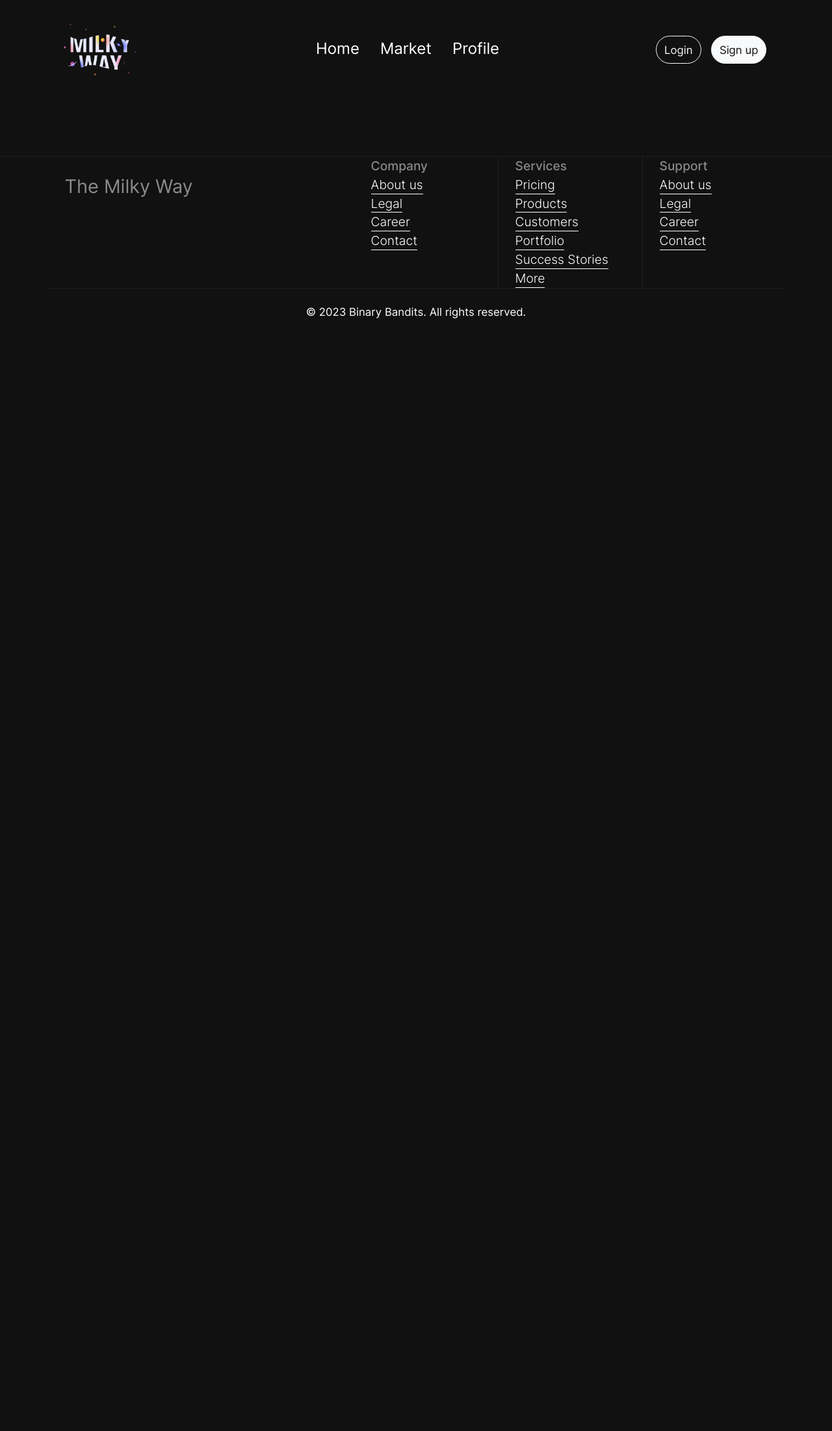
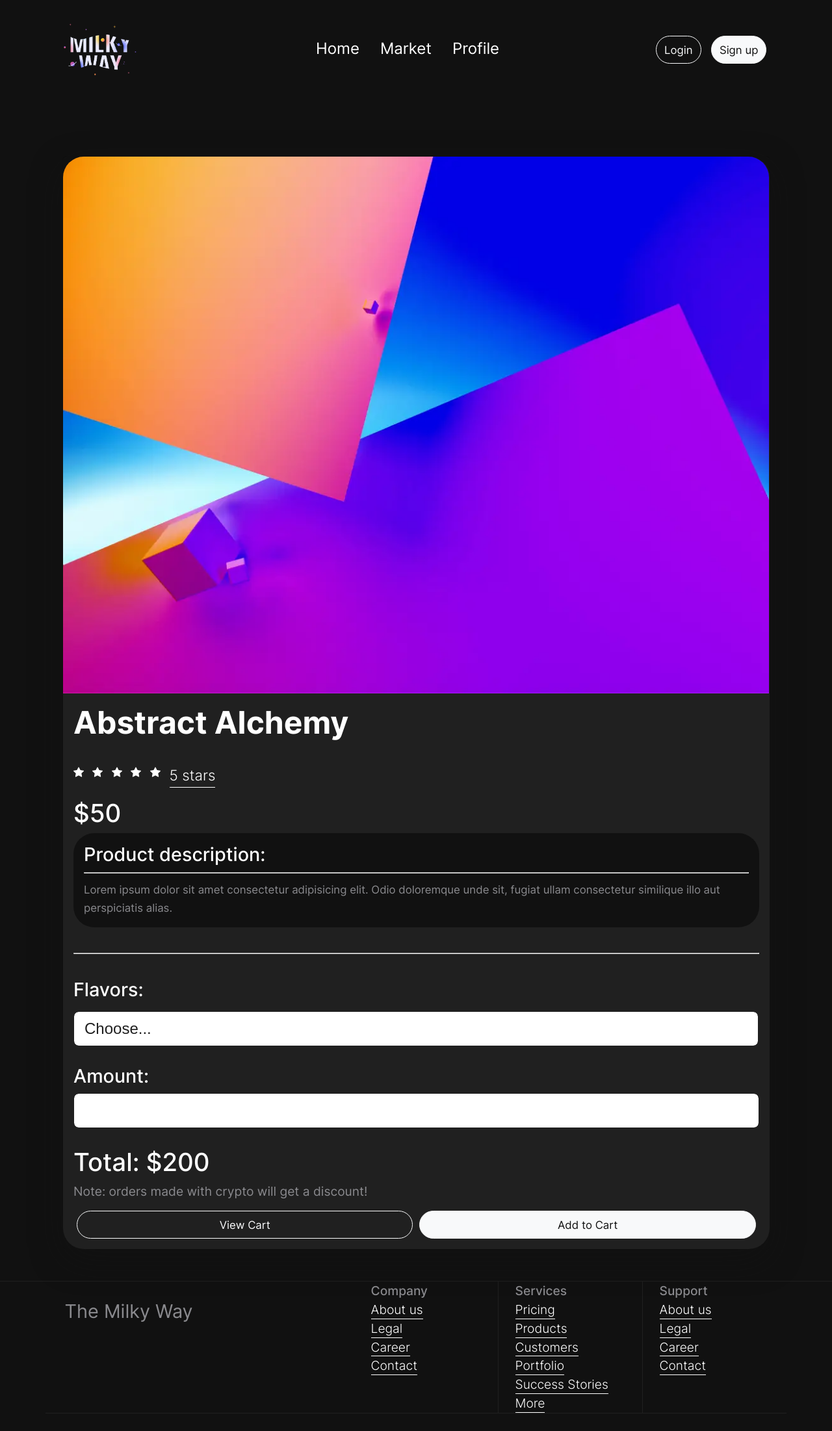
Before and after one commit to DefkieHaust/server_conf, a Django app: template pages/templates/pages/product.html in a window 1280 px wide. Shown: the top 2202 px of the page at 65% size. Before the commit the page ends 490 px from the top, so only its background shows below. Run offline with Django 4.2, Linux system fonts and the light colour scheme; the template is opened without the code that fills it, so the values that code supplies are empty; some libraries are stand-ins or nearby versions.

Commit message:
add product page

```diff
--- a/market/admin.py
+++ b/market/admin.py
@@ -8,3 +8,4 @@ admin.site.register(Variation)
 admin.site.register(Cart)
 admin.site.register(CartItem)
 admin.site.register(Order)
+admin.site.register(PaymentMethod)
--- a/pages/static/css/main.css
+++ b/pages/static/css/main.css
@@ -72,8 +72,3 @@ html,body {
 .nowrap {
   white-space: nowrap;
 }
-
-.p2row {
-  height: 3.8rem;
-  overflow-y: hidden;
-}
--- a/pages/templates/pages/market.html
+++ b/pages/templates/pages/market.html
@@ -30,7 +30,7 @@ Market page
                       {{ product.name }}
                     </b>
                   </h6>
-                  <p class="text-secondary p2row">
+                  <p class="text-secondary">
                     ${{ product.price }}
                   </p>
                   <div class="d-flex">
--- a/pages/templates/pages/product.html
+++ b/pages/templates/pages/product.html
@@ -16,6 +16,106 @@ Homepage
     <div class="container">
       <div class="row d-flex justify-content-center py-vh-3 pb-0">
 
+
+        <div class="col-12">
+          <div class="card bg-transparent mb-5" data-aos="zoom-in-up">
+            <div class="bg-dark shadow rounded-5 p-0">
+              <img src="img/webp/abstract9.webp"
+              alt="abstract image"
+                class="w-100 rounded-5 no-bottom-radius" loading="lazy">
+              <div class="d-flex flex-column p-3">
+                <h1><b>Abstract Alchemy</b></h1>
+
+
+                <div class="fs-1">
+                  <svg xmlns="http://www.w3.org/2000/svg" width="16" height="16" fill="currentColor"
+                    class="bi bi-star-fill" viewBox="0 0 16 16">
+                    <path
+                      d="M3.612 15.443c-.386.198-.824-.149-.746-.592l.83-4.73L.173 6.765c-.329-.314-.158-.888.283-.95l4.898-.696L7.538.792c.197-.39.73-.39.927 0l2.184 4.327 4.898.696c.441.062.612.636.282.95l-3.522 3.356.83 4.73c.078.443-.36.79-.746.592L8 13.187l-4.389 2.256z" />
+                  </svg>
+
+
+                  <svg xmlns="http://www.w3.org/2000/svg" width="16" height="16" fill="currentColor"
+                    class="bi bi-star-fill" viewBox="0 0 16 16">
+                    <path
+                      d="M3.612 15.443c-.386.198-.824-.149-.746-.592l.83-4.73L.173 6.765c-.329-.314-.158-.888.283-.95l4.898-.696L7.538.792c.197-.39.73-.39.927 0l2.184 4.327 4.898.696c.441.062.612.636.282.95l-3.522 3.356.83 4.73c.078.443-.36.79-.746.592L8 13.187l-4.389 2.256z" />
+                  </svg>
+
+
+                  <svg xmlns="http://www.w3.org/2000/svg" width="16" height="16" fill="currentColor"
+                    class="bi bi-star-fill" viewBox="0 0 16 16">
+                    <path
+                      d="M3.612 15.443c-.386.198-.824-.149-.746-.592l.83-4.73L.173 6.765c-.329-.314-.158-.888.283-.95l4.898-.696L7.538.792c.197-.39.73-.39.927 0l2.184 4.327 4.898.696c.441.062.612.636.282.95l-3.522 3.356.83 4.73c.078.443-.36.79-.746.592L8 13.187l-4.389 2.256z" />
+                  </svg>
+
+
+                  <svg xmlns="http://www.w3.org/2000/svg" width="16" height="16" fill="currentColor"
+                    class="bi bi-star-fill" viewBox="0 0 16 16">
+                    <path
+                      d="M3.612 15.443c-.386.198-.824-.149-.746-.592l.83-4.73L.173 6.765c-.329-.314-.158-.888.283-.95l4.898-.696L7.538.792c.197-.39.73-.39.927 0l2.184 4.327 4.898.696c.441.062.612.636.282.95l-3.522 3.356.83 4.73c.078.443-.36.79-.746.592L8 13.187l-4.389 2.256z" />
+                  </svg>
+
+
+                  <svg xmlns="http://www.w3.org/2000/svg" width="16" height="16" fill="currentColor"
+                    class="bi bi-star-fill" viewBox="0 0 16 16">
+                    <path
+                      d="M3.612 15.443c-.386.198-.824-.149-.746-.592l.83-4.73L.173 6.765c-.329-.314-.158-.888.283-.95l4.898-.696L7.538.792c.197-.39.73-.39.927 0l2.184 4.327 4.898.696c.441.062.612.636.282.95l-3.522 3.356.83 4.73c.078.443-.36.79-.746.592L8 13.187l-4.389 2.256z" />
+                  </svg>
+
+                  <p class="lead link-fancy link-fancy-light">
+                   <small>5 stars</small>
+                  </p>
+                </div>
+
+                <h2>$50</h2>
+
+                <div class="container bg-black rounded-5 p-3">
+                  <h4>Product description:</h4>
+                  <hr>
+                  <small class="text-secondary">
+                    Lorem ipsum dolor sit amet consectetur adipisicing elit. Odio doloremque unde sit, fugiat ullam consectetur similique illo aut perspiciatis alias.
+                  </small>
+                </div>
+
+                <br>
+                <hr class="bg-gray-800 w-100">
+                <br>
+                <label for="variation" class="form-label"><h4>Flavors:</h4></label>
+                <select class="form-control form-control-lg border-dark form-select" id="variation" required>
+                  <option selected disabled value="">Choose...</option>
+                  <option>variation1 (In Stock!)</option>
+                  <option disabled value="">variation (Out of Stock!)</option>
+                </select>
+
+                <br>
+                <label for="amount"><h4>Amount:</h4></label>
+                <input type="number" class="form-control form-control-lg border-dark" id="amount" max="10">
+
+
+                <br>
+                <h2>Total: $200</h2>
+
+                <p class="text-secondary">Note: orders made with crypto will get a discount!</p>
+                <div class="d-flex">
+                  <a href="register.html"
+                    aria-label="View"
+                    class="w-100 btn btn-outline-light"
+                    style="margin: 0px 5px;">
+                    <small>View Cart</small>
+                  </a>
+                  <a href="register.html"
+                    aria-label="Purchace"
+                    class="w-100 btn btn-light"
+                    style="margin: 0px 5px;">
+                    <small>Add to Cart</small>
+                  </a>
+                </div>
+              </div>
+            </div>
+          </div>
+        </div>
+
+
       </div>
     </div>
 </main>
```
Also changed, not shown: market/models.py (+13 -1 lines), db.sqlite3, market/migrations/0002_paymentmethod.py (added), market/migrations/0003_order_paymentmethod.py (added), media/Screenshot_20230404-134248-removebg-preview_1.png (deleted), media/abstract9.webp (added).
